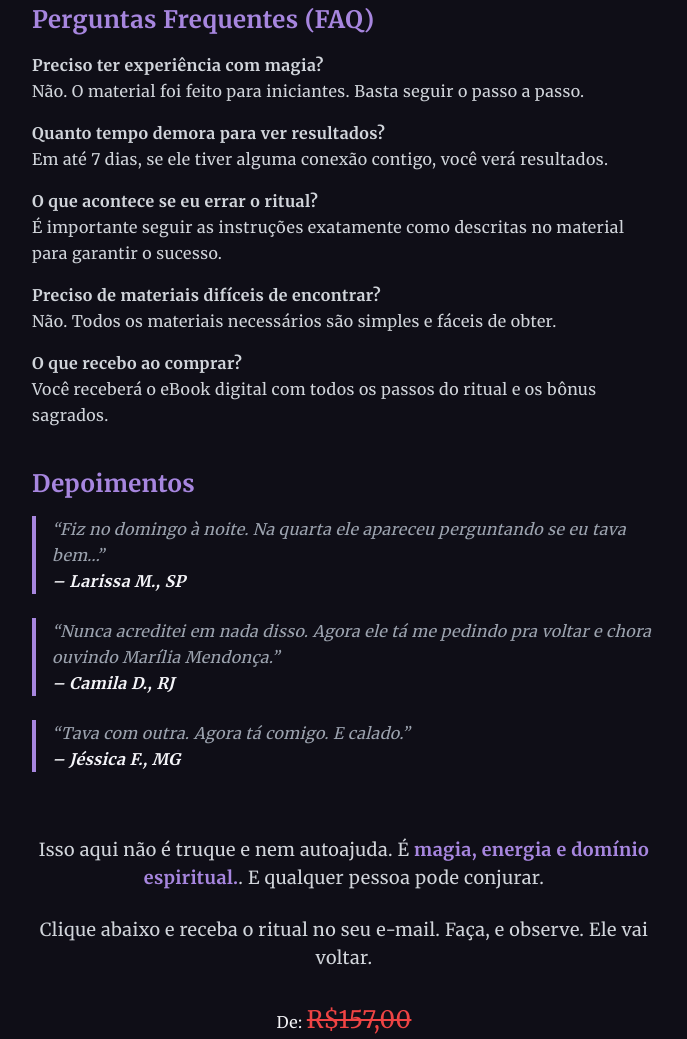
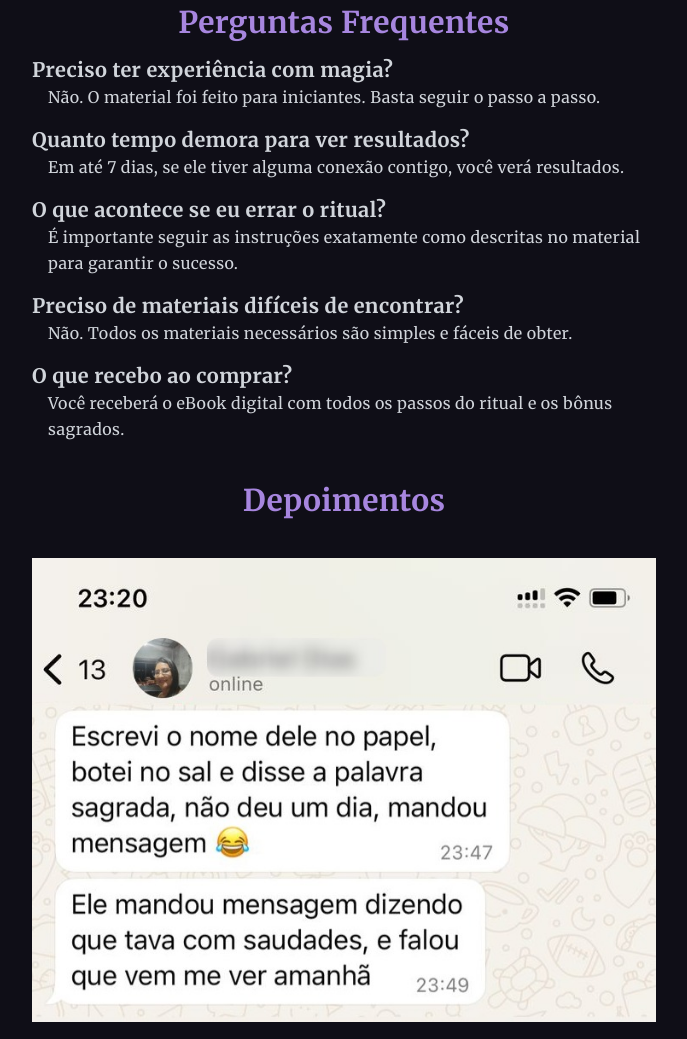
Before and after one commit to ThiagooDias/amarrou-voltou, a plain HTML site: page index.html in a window 1280 px wide. Shown: the part 4899-5938 px from the top of the page, without its empty margins (296-983 px from the left). Drawn offline with nearby package versions, Linux system fonts and the light colour scheme.

Commit message:
Adiciona depoimentos

```diff
--- a/index.html
+++ b/index.html
@@ -192,40 +192,40 @@
   </section>
 
   <section class="mt-10 px-6 max-w-2xl mx-auto">
-    <h2 class="text-2xl text-mystic font-bold mb-4">
-      Perguntas Frequentes (FAQ)
+    <h2 class="text-3xl text-mystic font-bold mb-4 text-center">
+      Perguntas Frequentes
     </h2>
     <div class="space-y-4 text-gray-300">
       <div>
-        <strong>Preciso ter experiência com magia?</strong>
-        <p>
+        <p class="font-bold text-xl">Preciso ter experiência com magia?</p>
+        <p class="ml-4">
           Não. O material foi feito para iniciantes. Basta seguir o passo a
           passo.
         </p>
       </div>
       <div>
-        <strong>Quanto tempo demora para ver resultados?</strong>
-        <p>
+        <p class="font-bold text-xl">Quanto tempo demora para ver resultados?</p>
+        <p class="ml-4">
           Em até 7 dias, se ele tiver alguma conexão contigo, você verá
           resultados.
         </p>
       </div>
       <div>
-        <strong>O que acontece se eu errar o ritual?</strong>
-        <p>
+        <p class="font-bold text-xl">O que acontece se eu errar o ritual?</p>
+        <p class="ml-4">
           É importante seguir as instruções exatamente como descritas no
           material para garantir o sucesso.
         </p>
       </div>
       <div>
-        <strong>Preciso de materiais difíceis de encontrar?</strong>
-        <p>
+        <p class="font-bold text-xl">Preciso de materiais difíceis de encontrar?</p>
+        <p class="ml-4">
           Não. Todos os materiais necessários são simples e fáceis de obter.
         </p>
       </div>
       <div>
-        <strong>O que recebo ao comprar?</strong>
-        <p>
+        <p class="font-bold text-xl">O que recebo ao comprar?</p>
+        <p class="ml-4">
           Você receberá o eBook digital com todos os passos do ritual e os
           bônus sagrados.
         </p>
@@ -234,23 +234,14 @@
   </section>
 
   <section class="mt-10 px-6 max-w-2xl mx-auto">
-    <h2 class="text-2xl text-mystic font-bold mb-4">Depoimentos</h2>
-    <div class="space-y-6">
-      <blockquote class="border-l-4 border-mystic pl-4 italic text-gray-400">
-        “Fiz no domingo à noite. Na quarta ele apareceu perguntando se eu tava
-        bem…”<br />
-        <span class="font-bold text-moon">– Larissa M., SP</span>
-      </blockquote>
-      <blockquote class="border-l-4 border-mystic pl-4 italic text-gray-400">
-        “Nunca acreditei em nada disso. Agora ele tá me pedindo pra voltar e
-        chora ouvindo Marília Mendonça.”<br />
-        <span class="font-bold text-moon">– Camila D., RJ</span>
-      </blockquote>
-      <blockquote class="border-l-4 border-mystic pl-4 italic text-gray-400">
-        “Tava com outra. Agora tá comigo. E calado.”<br />
-        <span class="font-bold text-moon">– Jéssica F., MG</span>
-      </blockquote>
+    <h2 class="text-3xl text-mystic font-bold mb-4 text-center">Depoimentos</h2>
+    <div class="flex flex-col justify-center items-center gap-12 my-10">
+      <img src="./assets/depoimento-1.jpg" alt="">
+      <img src="./assets/depoimento-2.jpg" alt="">
+      <img src="./assets/depoimento-3.jpg" alt="">
     </div>
+
+
   </section>
 
   <section class="text-center mt-16 px-6 max-w-2xl mx-auto">
@@ -272,7 +263,7 @@
       </p>
       <p class="mt-2">
         Por:
-        <span class="text-green-500 text-[3rem]">R$27,00</span>
+        <span class="text-green-500 text-[3rem] font-bold">R$27,00</span>
       </p>
     </div>
 
```
Also changed, not shown: assets/depoimento-1.jpg (added), assets/depoimento-2.jpg (added), assets/depoimento-3.jpg (added).
